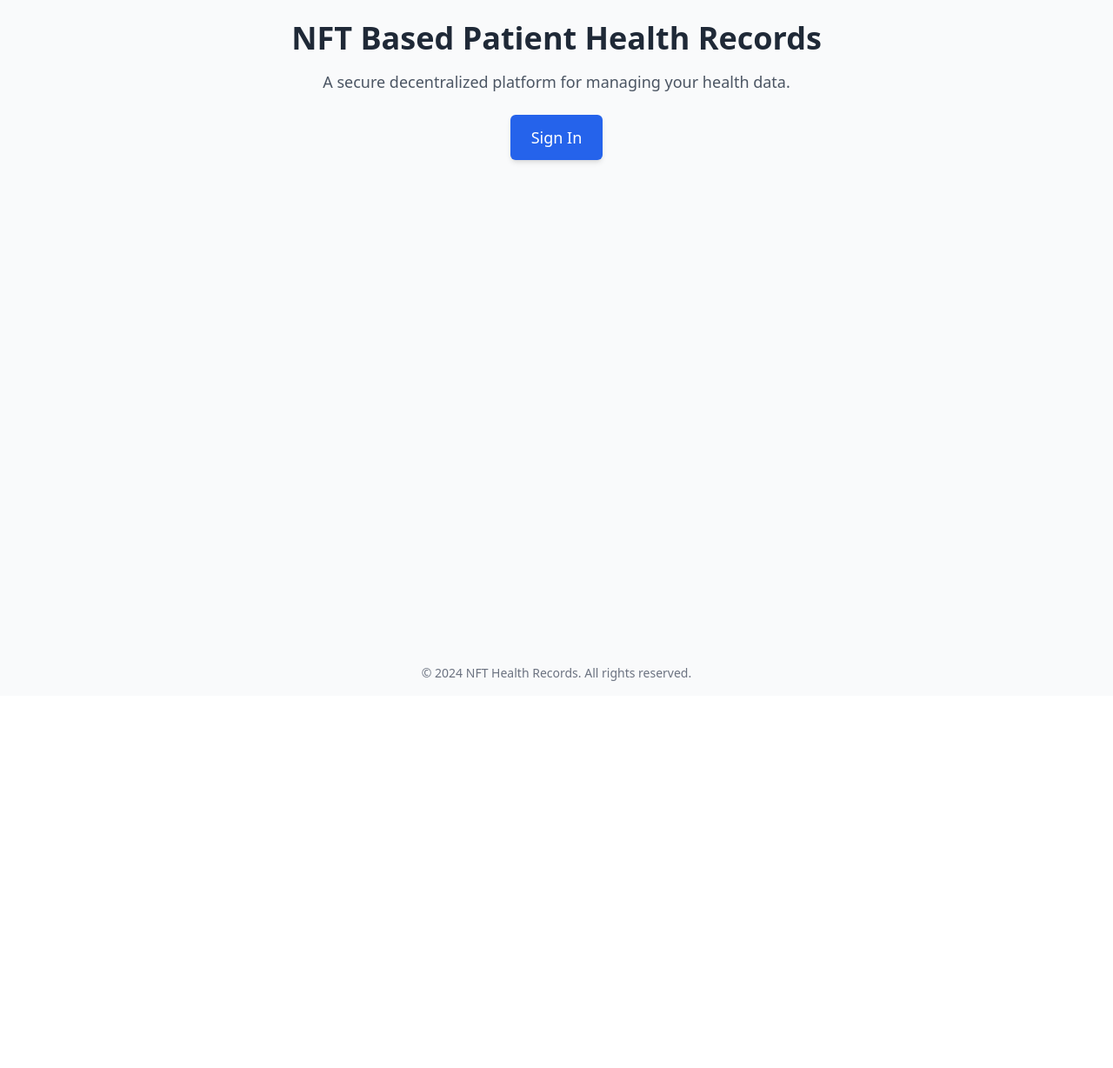
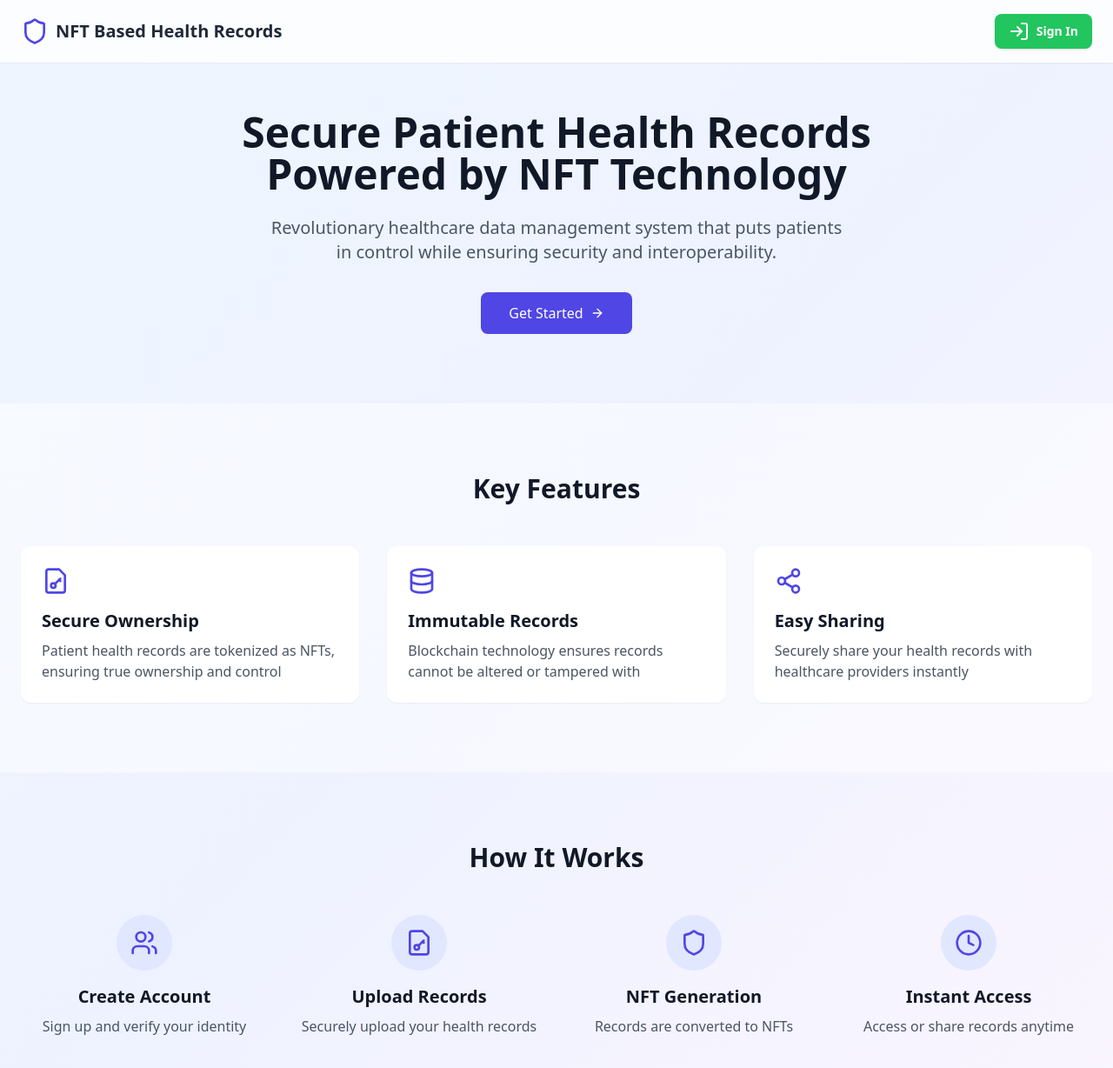
Before and after one commit to dsptanmay/Major-Project-24, a Next.js app: page / in a window 1280 px wide. Shown: the top 1228 px of the page at 87% size. Before the commit the page ends 800 px from the top, so only its background shows below. Built offline with nearby package versions, Linux system fonts and the light colour scheme; no server answers.

Commit message:
imported design from react version

```diff
--- a/src/app/page.tsx
+++ b/src/app/page.tsx
@@ -1,25 +1,170 @@
+"use client";
+
+import {
+  Shield,
+  ArrowRight,
+  Database,
+  FileKey,
+  Clock,
+  Share2,
+  Users,
+  LogOut,
+  LogIn,
+} from "lucide-react";
+import { SignOutButton, useUser } from "@clerk/clerk-react";
 import Link from "next/link";
 
-export default function Home() {
+const LandingPage = () => {
+  const { isSignedIn, user, isLoaded } = useUser();
   return (
-    <div className="flex min-h-screen flex-col items-center justify-center bg-gray-50">
-      <main className="text-center p-6">
-        <h1 className="text-4xl font-bold text-gray-800 mb-4">
-          NFT Based Patient Health Records
-        </h1>
-        <p className="text-lg text-gray-600 mb-6">
-          A secure decentralized platform for managing your health data.
-        </p>
-        <Link href="/sign-in">
-          <button className="px-6 py-3 bg-blue-600 text-white font-medium text-lg rounded-md shadow-md hover:bg-blue-700 transition">
-            Sign In
+    <div className="min-h-screen bg-gradient-to-br from-blue-50 via-indigo-50 to-purple-50">
+      <header className="fixed w-full top-0 bg-white/80 backdrop-blur-sm shadow-sm">
+        <div className="container mx-auto px-6 py-4">
+          <div className="flex items-center justify-between">
+            <div className="flex items-center space-x-2">
+              <Shield className="w-8 h-8 text-indigo-600" />
+              <span className="text-xl font-bold text-gray-800">
+                NFT Based Health Records
+              </span>
+            </div>
+            <nav className="flex items-center space-x-6">
+              {isSignedIn && (
+                <Link
+                  href={""}
+                  className="px-4 py-2 bg-indigo-600 text-white rounded-lg hover:bg-indigo-700 transition-colors"
+                >
+                  Dashboard
+                </Link>
+              )}
+
+              {!isSignedIn && (
+                <Link href={"/sign-in"}>
+                  <button className="flex justify-between items-center space-x-2 px-4 py-2 bg-green-500 text-white text-sm font-semibold rounded-lg shadow hover:bg-green-600 transition-all">
+                    <LogIn />
+                    <span>Sign In</span>
+                  </button>
+                </Link>
+              )}
+              {isSignedIn && (
+                <SignOutButton redirectUrl="/">
+                  <button className="flex items-center space-x-2 px-4 py-2 bg-red-500 text-white text-sm font-semibold rounded-lg shadow hover:bg-red-600 transition-all">
+                    <LogOut className="" />
+                    <span>Sign Out</span>
+                  </button>
+                </SignOutButton>
+              )}
+            </nav>
+          </div>
+        </div>
+      </header>
+
+      <section className="pt-32 pb-20">
+        <div className="container mx-auto px-6 text-center">
+          <h1 className="text-5xl font-bold text-gray-900 mb-6">
+            Secure Patient Health Records
+            <br />
+            Powered by NFT Technology
+          </h1>
+          <p className="text-xl text-gray-600 mb-8 max-w-2xl mx-auto">
+            Revolutionary healthcare data management system that puts patients
+            in control while ensuring security and interoperability.
+          </p>
+          <button className="px-8 py-3 bg-indigo-600 text-white rounded-lg hover:bg-indigo-700 transition-colors inline-flex items-center space-x-2">
+            <span>Get Started</span>
+            <ArrowRight className="w-4 h-4" />
           </button>
-        </Link>
-      </main>
+        </div>
+      </section>
 
-      <footer className="mt-auto py-4 text-sm text-gray-500">
-        © {new Date().getFullYear()} NFT Health Records. All rights reserved.
-      </footer>
+      {/* Features Section */}
+      <section className="py-20 bg-white/50">
+        <div className="container mx-auto px-6">
+          <h2 className="text-3xl font-bold text-center text-gray-900 mb-12">
+            Key Features
+          </h2>
+          <div className="grid grid-cols-1 md:grid-cols-3 gap-8">
+            {[
+              {
+                icon: <FileKey className="w-8 h-8" />,
+                title: "Secure Ownership",
+                description:
+                  "Patient health records are tokenized as NFTs, ensuring true ownership and control",
+              },
+              {
+                icon: <Database className="w-8 h-8" />,
+                title: "Immutable Records",
+                description:
+                  "Blockchain technology ensures records cannot be altered or tampered with",
+              },
+              {
+                icon: <Share2 className="w-8 h-8" />,
+                title: "Easy Sharing",
+                description:
+                  "Securely share your health records with healthcare providers instantly",
+              },
+            ].map((feature, index) => (
+              <div
+                key={index}
+                className="p-6 bg-white rounded-xl shadow-sm hover:shadow-md transition-shadow"
+              >
+                <div className="text-indigo-600 mb-4">{feature.icon}</div>
+                <h3 className="text-xl font-semibold text-gray-900 mb-2">
+                  {feature.title}
+                </h3>
+                <p className="text-gray-600">{feature.description}</p>
+              </div>
+            ))}
+          </div>
+        </div>
+      </section>
+
+      {/* How It Works Section */}
+      <section className="py-20">
+        <div className="container mx-auto px-6">
+          <h2 className="text-3xl font-bold text-center text-gray-900 mb-12">
+            How It Works
+          </h2>
+          <div className="grid grid-cols-1 md:grid-cols-4 gap-8">
+            {[
+              {
+                icon: <Users className="w-8 h-8" />,
+                title: "Create Account",
+                description: "Sign up and verify your identity",
+              },
+              {
+                icon: <FileKey className="w-8 h-8" />,
+                title: "Upload Records",
+                description: "Securely upload your health records",
+              },
+              {
+                icon: <Shield className="w-8 h-8" />,
+                title: "NFT Generation",
+                description: "Records are converted to NFTs",
+              },
+              {
+                icon: <Clock className="w-8 h-8" />,
+                title: "Instant Access",
+                description: "Access or share records anytime",
+              },
+            ].map((step, index) => (
+              <div
+                key={index}
+                className="flex flex-col items-center text-center"
+              >
+                <div className="w-16 h-16 rounded-full bg-indigo-100 flex items-center justify-center text-indigo-600 mb-4">
+                  {step.icon}
+                </div>
+                <h3 className="text-xl font-semibold text-gray-900 mb-2">
+                  {step.title}
+                </h3>
+                <p className="text-gray-600">{step.description}</p>
+              </div>
+            ))}
+          </div>
+        </div>
+      </section>
     </div>
   );
-}
+};
+
+export default LandingPage;
```
